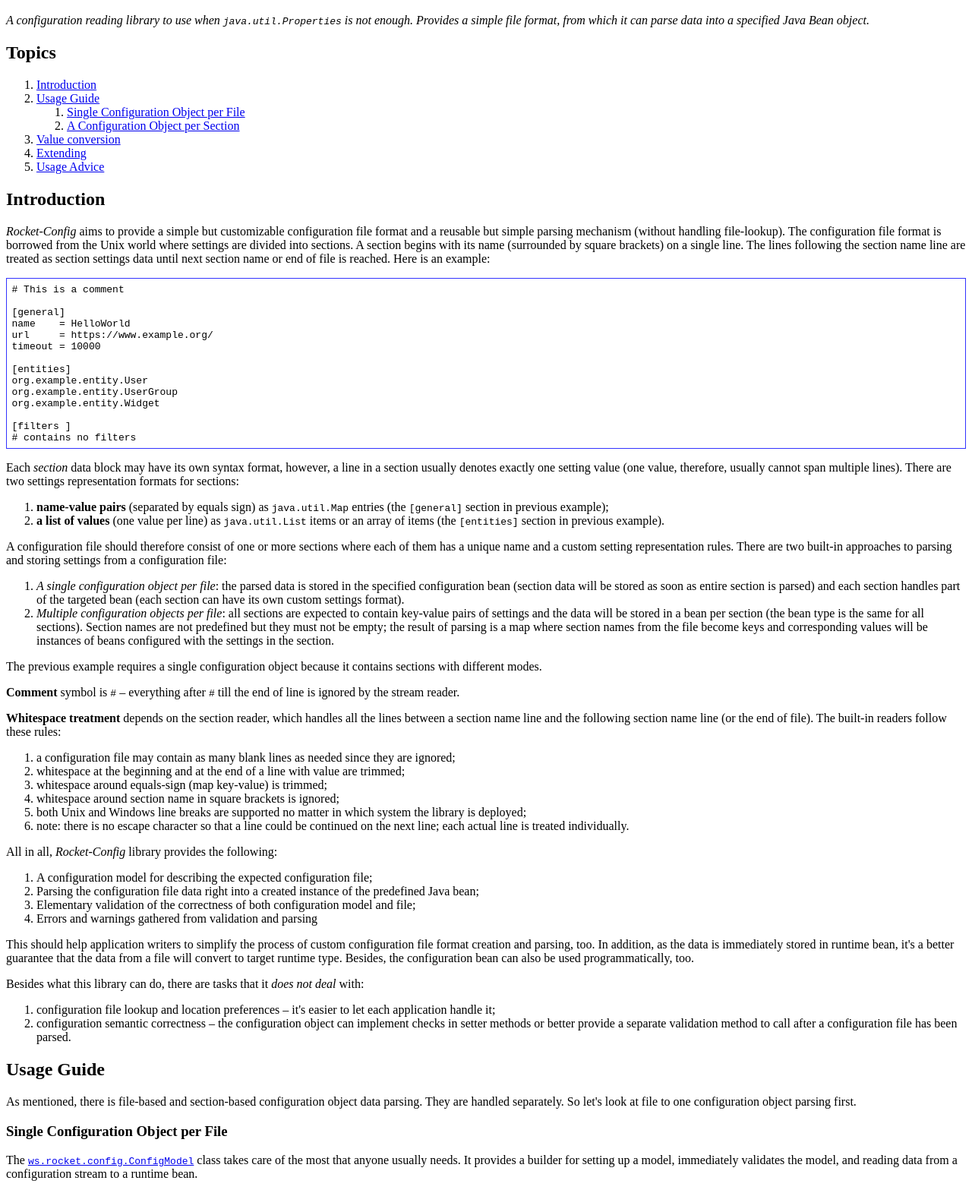
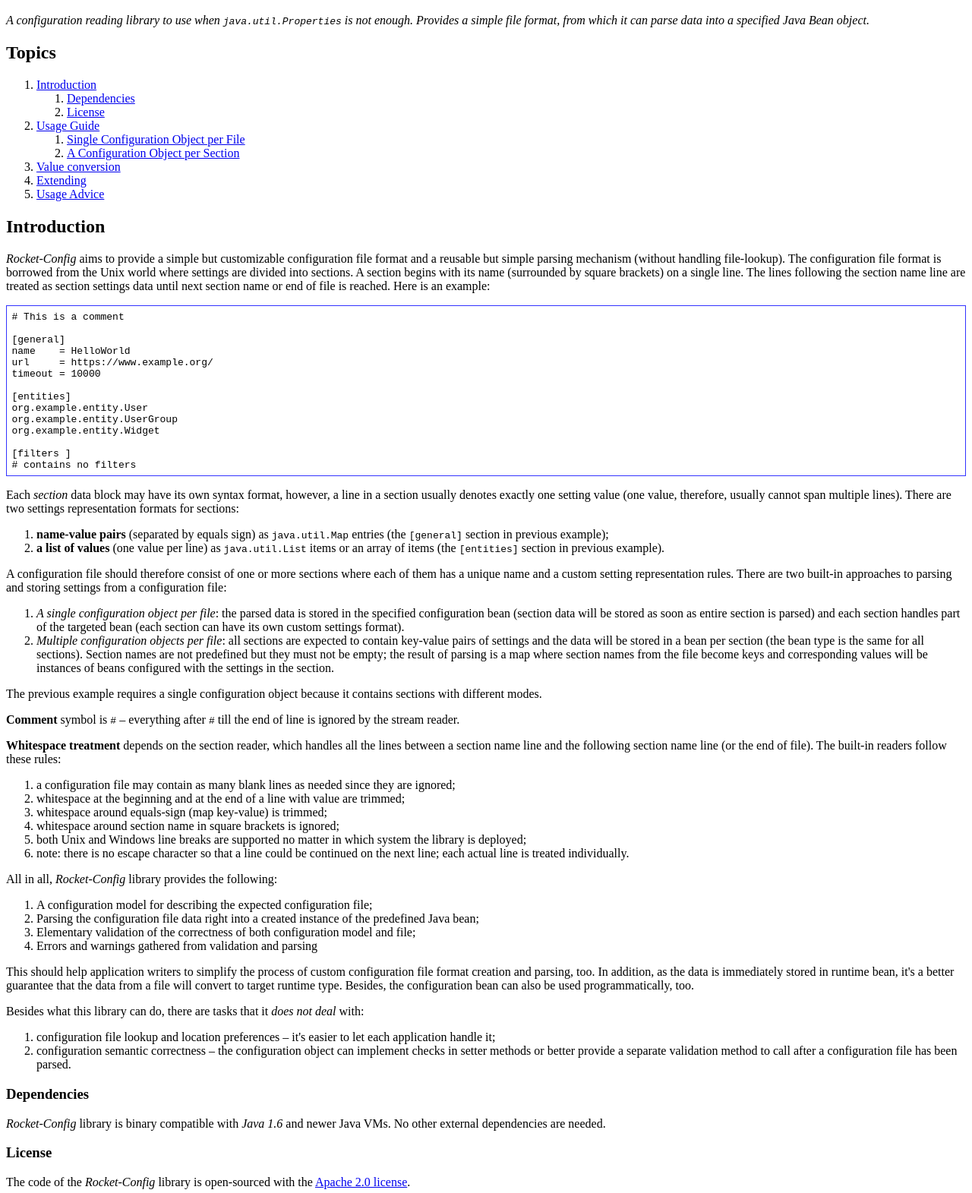
Before and after one commit to mrtamm/rocket-config, a plain HTML site: page src/main/java/overview.html in a window 1280 px wide. Shown: the part 48-1619 px from the top of the page at 76% size. Drawn offline with Linux system fonts and the light colour scheme.

Commit message:
Updated doc with dependency and license info.

```diff
--- a/src/main/java/overview.html
+++ b/src/main/java/overview.html
@@ -18,7 +18,13 @@
   <h2>Topics</h2>
 
   <ol>
-    <li><a href="#introduction">Introduction</a></li>
+    <li>
+      <a href="#introduction">Introduction</a>
+      <ol>
+        <li><a href="#depend">Dependencies</a></li>
+        <li><a href="#license">License</a></li>
+      </ol>
+    </li>
     <li>
       <a href="#usage">Usage Guide</a>
       <ol>
@@ -131,6 +137,20 @@
     <li>configuration semantic correctness &ndash; the configuration object can implement checks in setter methods or
       better provide a separate validation method to call after a configuration file has been parsed.</li>
   </ol>
+
+  <h3 id="depend">Dependencies</h3>
+
+  <p>
+    <em>Rocket-Config</em> library is binary compatible with <em>Java 1.6</em> and newer Java VMs. No other external
+    dependencies are needed.
+  </p>
+
+  <h3 id="license">License</h3>
+
+  <p>
+    The code of the <em>Rocket-Config</em> library is open-sourced with the
+    <a href="http://www.apache.org/licenses/LICENSE-2.0.html" target="_blank">Apache 2.0 license</a>.
+  </p>
 
   <h2 id="usage">Usage Guide</h2>
 
```
